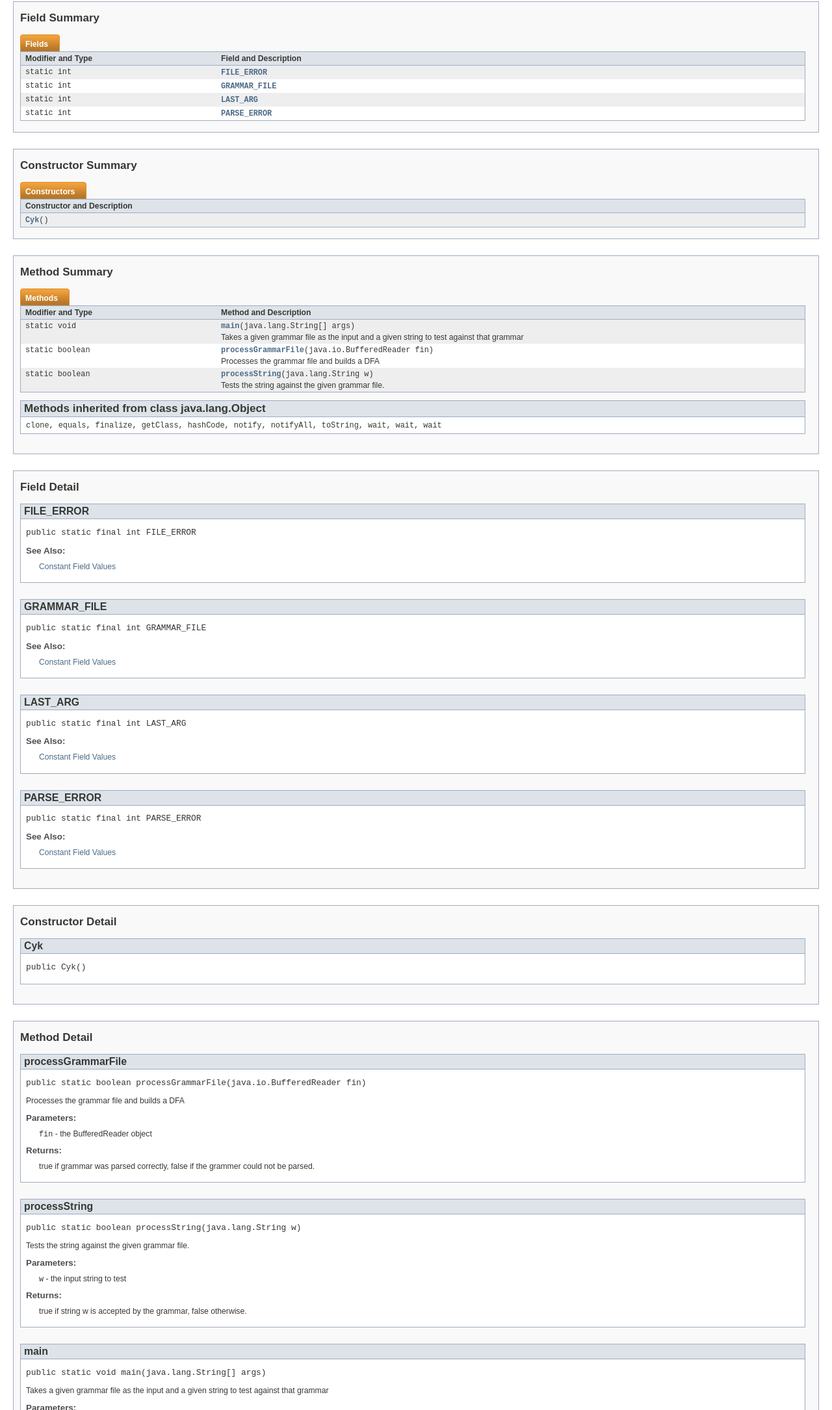
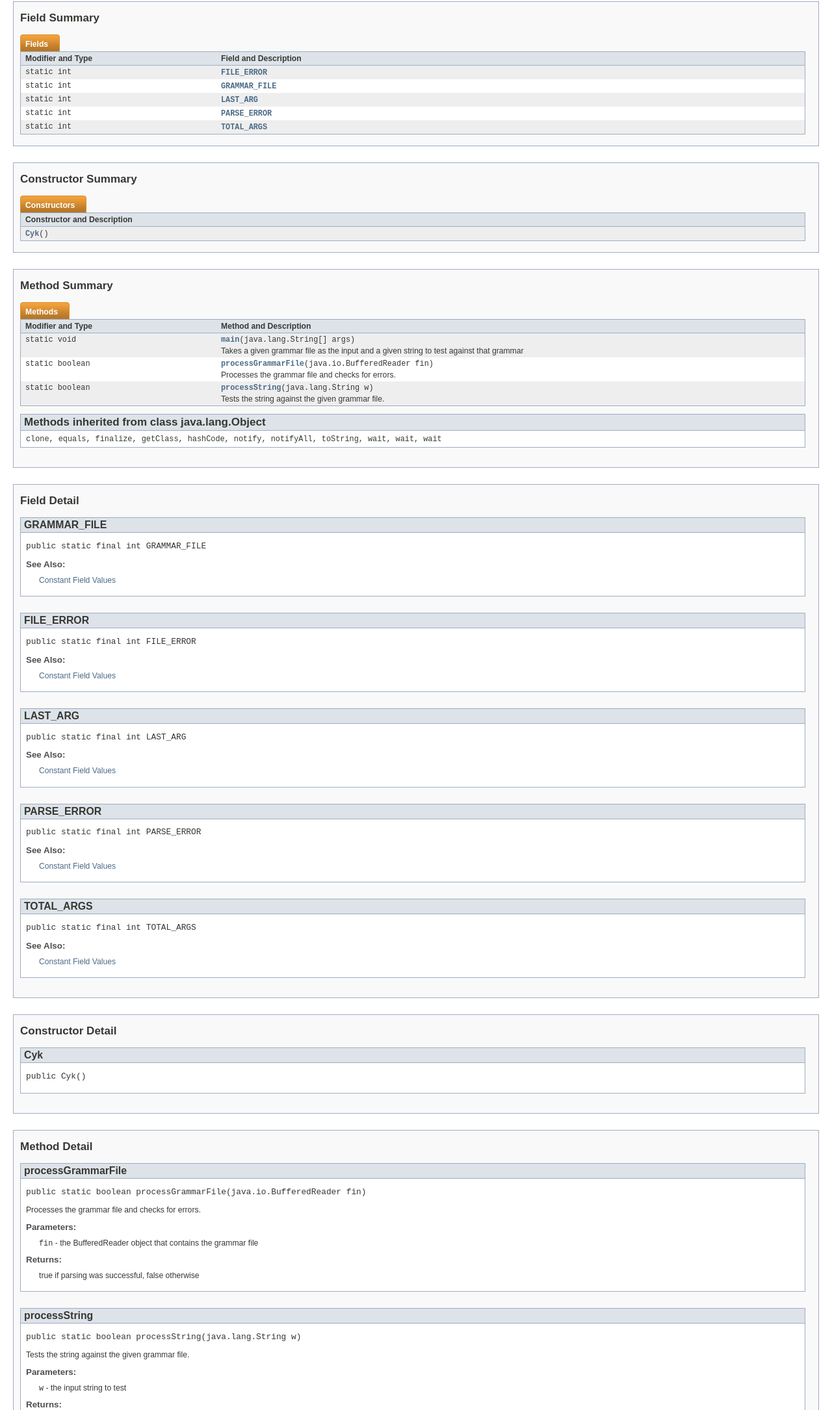
Before and after one commit to DiegoFernandes87/CYK-Java, a plain HTML site: page doc/Cyk.html in a window 1280 px wide. Shown: the part 285-2455 px from the top of the page at 65% size. Drawn offline with Linux system fonts and the light colour scheme.

Commit message:
update JavaDoc

```diff
--- a/doc/Cyk.html
+++ b/doc/Cyk.html
@@ -2,7 +2,7 @@
 <!-- NewPage -->
 <html lang="en">
 <head>
-<!-- Generated by javadoc (version 1.7.0_17) on Wed Mar 13 10:49:06 PDT 2013 -->
+<!-- Generated by javadoc (version 1.7.0_17) on Wed Mar 13 12:08:18 PDT 2013 -->
 <title>Cyk</title>
 <meta name="date" content="2013-03-13">
 <link rel="stylesheet" type="text/css" href="stylesheet.css" title="Style">
@@ -132,6 +132,10 @@ extends java.lang.Object</pre>
 <td class="colFirst"><code>static int</code></td>
 <td class="colLast"><code><strong><a href="Cyk.html#PARSE_ERROR">PARSE_ERROR</a></strong></code>&nbsp;</td>
 </tr>
+<tr class="altColor">
+<td class="colFirst"><code>static int</code></td>
+<td class="colLast"><code><strong><a href="Cyk.html#TOTAL_ARGS">TOTAL_ARGS</a></strong></code>&nbsp;</td>
+</tr>
 </table>
 </li>
 </ul>
@@ -174,7 +178,7 @@ extends java.lang.Object</pre>
 <tr class="rowColor">
 <td class="colFirst"><code>static boolean</code></td>
 <td class="colLast"><code><strong><a href="Cyk.html#processGrammarFile(java.io.BufferedReader)">processGrammarFile</a></strong>(java.io.BufferedReader&nbsp;fin)</code>
-<div class="block">Processes the grammar file and builds a DFA</div>
+<div class="block">Processes the grammar file and checks for errors.</div>
 </td>
 </tr>
 <tr class="altColor">
@@ -205,6 +209,16 @@ extends java.lang.Object</pre>
 <!--   -->
 </a>
 <h3>Field Detail</h3>
+<a name="GRAMMAR_FILE">
+<!--   -->
+</a>
+<ul class="blockList">
+<li class="blockList">
+<h4>GRAMMAR_FILE</h4>
+<pre>public static final&nbsp;int GRAMMAR_FILE</pre>
+<dl><dt><span class="strong">See Also:</span></dt><dd><a href="constant-values.html#Cyk.GRAMMAR_FILE">Constant Field Values</a></dd></dl>
+</li>
+</ul>
 <a name="FILE_ERROR">
 <!--   -->
 </a>
@@ -213,16 +227,6 @@ extends java.lang.Object</pre>
 <h4>FILE_ERROR</h4>
 <pre>public static final&nbsp;int FILE_ERROR</pre>
 <dl><dt><span class="strong">See Also:</span></dt><dd><a href="constant-values.html#Cyk.FILE_ERROR">Constant Field Values</a></dd></dl>
-</li>
-</ul>
-<a name="GRAMMAR_FILE">
-<!--   -->
-</a>
-<ul class="blockList">
-<li class="blockList">
-<h4>GRAMMAR_FILE</h4>
-<pre>public static final&nbsp;int GRAMMAR_FILE</pre>
-<dl><dt><span class="strong">See Also:</span></dt><dd><a href="constant-values.html#Cyk.GRAMMAR_FILE">Constant Field Values</a></dd></dl>
 </li>
 </ul>
 <a name="LAST_ARG">
@@ -238,11 +242,21 @@ extends java.lang.Object</pre>
 <a name="PARSE_ERROR">
 <!--   -->
 </a>
-<ul class="blockListLast">
+<ul class="blockList">
 <li class="blockList">
 <h4>PARSE_ERROR</h4>
 <pre>public static final&nbsp;int PARSE_ERROR</pre>
 <dl><dt><span class="strong">See Also:</span></dt><dd><a href="constant-values.html#Cyk.PARSE_ERROR">Constant Field Values</a></dd></dl>
+</li>
+</ul>
+<a name="TOTAL_ARGS">
+<!--   -->
+</a>
+<ul class="blockListLast">
+<li class="blockList">
+<h4>TOTAL_ARGS</h4>
+<pre>public static final&nbsp;int TOTAL_ARGS</pre>
+<dl><dt><span class="strong">See Also:</span></dt><dd><a href="constant-values.html#Cyk.TOTAL_ARGS">Constant Field Values</a></dd></dl>
 </li>
 </ul>
 </li>
@@ -277,10 +291,9 @@ extends java.lang.Object</pre>
 <li class="blockList">
 <h4>processGrammarFile</h4>
 <pre>public static&nbsp;boolean&nbsp;processGrammarFile(java.io.BufferedReader&nbsp;fin)</pre>
-<div class="block">Processes the grammar file and builds a DFA</div>
-<dl><dt><span class="strong">Parameters:</span></dt><dd><code>fin</code> - the BufferedReader object</dd>
-<dt><span class="strong">Returns:</span></dt><dd>true if grammar was parsed correctly, false if the grammer
-         could not be parsed.</dd></dl>
+<div class="block">Processes the grammar file and checks for errors.</div>
+<dl><dt><span class="strong">Parameters:</span></dt><dd><code>fin</code> - the BufferedReader object that contains the grammar file</dd>
+<dt><span class="strong">Returns:</span></dt><dd>true if parsing was successful, false otherwise</dd></dl>
 </li>
 </ul>
 <a name="processString(java.lang.String)">
```
Also changed, not shown: doc/allclasses-frame.html (+1 -1 lines), doc/allclasses-noframe.html (+1 -1 lines), doc/constant-values.html (+8 -1 lines), doc/deprecated-list.html (+1 -1 lines), doc/help-doc.html (+1 -1 lines), doc/index-all.html (+12 -4 lines), doc/index.html (+1 -1 lines), doc/overview-tree.html (+1 -1 lines), doc/package-frame.html (+1 -1 lines), doc/package-summary.html (+1 -1 lines), doc/package-tree.html (+1 -1 lines).
